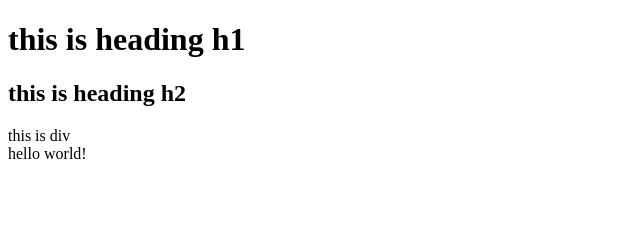
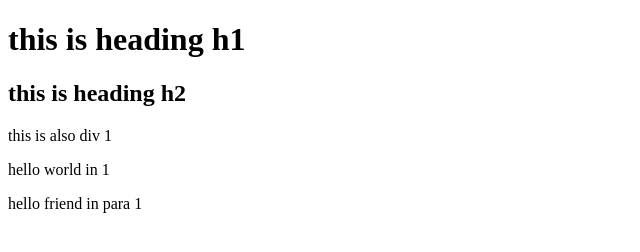
Before and after one commit to shubhamthakur24/CSS-codes, a plain HTML site: page git_intro/html1.html in a window 1280 px wide. Shown: the whole page, without its empty margins (0-640 px from the left). Drawn offline with Linux system fonts and the light colour scheme.

Commit message:
sheldon greeter

```diff
--- a/git_intro/html1.html
+++ b/git_intro/html1.html
@@ -9,9 +9,8 @@
 <body>
    <h1>this is heading h1</h1>
    <h2>this is heading h2</h2>
-    <div>
-        this is div
-    </div>
-    hello world!
+    <div>this is also div 1</div>
+    <p>hello world in 1</p>
+    <p> hello friend in para 1</p>
 </body>
 </html>
```
